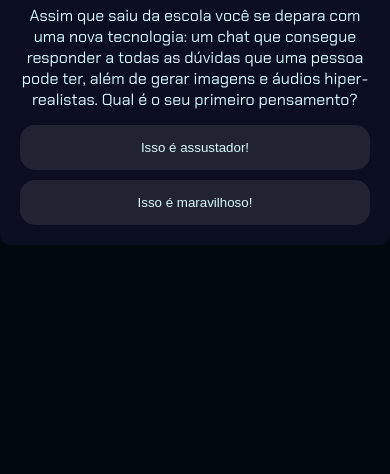
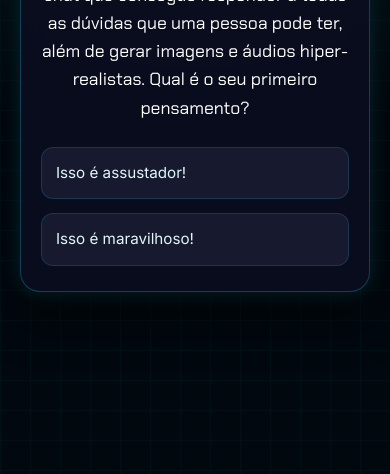
Before and after one commit to MarcioAlvarenga-AlfaDaemon/BrainStorm-II-IA, a plain HTML site: page index.html in a window 390 px wide. Shown: the part 370-844 px from the top of the page. Drawn offline with Linux system fonts and the light colour scheme.

Commit message:
Update style.css

```diff
--- a/style.css
+++ b/style.css
@@ -1,68 +1,194 @@
-@import url('https://fonts.googleapis.com/css2?family=Chakra+Petch:wght@300;400;500;600;700&family=Inter:wght@300;400;500;600;700&display=swap');
+@import url('https://fonts.googleapis.com/css2?family=Chakra+Petch:wght@400;600;700&family=Inter:wght@400;500;600&display=swap');
 
 :root {
     --cor-fundo: #01080E;
-    --cor-principal: #0B0D20;
-    --cor-secundaria: #212333;
+    --cor-principal: rgba(11, 13, 32, 0.85);
+    --cor-secundaria: #171A2E;
     --cor-destaque: #2BDEFD;
-    --cor-texto: #D7F9FF;
+    --cor-destaque-hover: #00B4D8;
+    --cor-texto: #E0F7FA;
+    --cor-borda: rgba(43, 222, 253, 0.25);
+    --sombra-neon: 0 0 20px rgba(43, 222, 253, 0.15);
+}
+
+* {
+    box-sizing: border-box;
+    margin: 0;
+    padding: 0;
 }
 
 body {
     background-color: var(--cor-fundo);
+    /* Grade tecnológica sutil + brilho radial no fundo */
+    background-image:
+        radial-gradient(circle at 50% 0%, rgba(43, 222, 253, 0.15) 0%, transparent 60%),
+        linear-gradient(rgba(43, 222, 253, 0.03) 1px, transparent 1px),
+        linear-gradient(90deg, rgba(43, 222, 253, 0.03) 1px, transparent 1px);
+    background-size: 100% 100%, 30px 30px, 30px 30px;
     color: var(--cor-texto);
     font-family: 'Inter', sans-serif;
     display: flex;
     justify-content: center;
     align-items: center;
     min-height: 100vh;
-    margin: 0;
+    padding: 20px;
 }
 
 .caixa-principal {
-    background-color: var(--cor-principal);
-    width: 90%;
-    max-width: 600px;
+    background: var(--cor-principal);
+    backdrop-filter: blur(12px);
+    -webkit-backdrop-filter: blur(12px);
+    border: 1px solid var(--cor-borda);
+    box-shadow: var(--sombra-neon), 0 20px 50px rgba(0, 0, 0, 0.7);
+    width: 100%;
+    max-width: 680px;
+    padding: 40px 35px;
+    border-radius: 20px;
     text-align: center;
-    padding: 20px;
-    border-radius: 10px;
+    position: relative;
+    overflow: hidden;
+    animation: surgir 0.6s ease-out;
 }
 
-h1, .caixa-perguntas, .caixa-resultado {
-    font-family: 'Chakra Petch', sans-serif;
+/* Barra luminosa no topo do card */
+.caixa-principal::before {
+    content: "";
+    position: absolute;
+    top: 0;
+    left: 0;
+    width: 100%;
+    height: 3px;
+    background: linear-gradient(90deg, transparent, var(--cor-destaque), transparent);
 }
 
 h1 {
+    font-family: 'Chakra Petch', sans-serif;
     color: var(--cor-destaque);
+    font-size: 2rem;
+    font-weight: 700;
+    text-transform: uppercase;
+    letter-spacing: 1.5px;
+    margin-bottom: 25px;
+    text-shadow: 0 0 15px rgba(43, 222, 253, 0.4);
+}
+
+.caixa-perguntas {
+    font-family: 'Chakra Petch', sans-serif;
+    font-size: 1.25rem;
+    line-height: 1.6;
+    color: #FFFFFF;
+    margin-bottom: 25px;
+    font-weight: 500;
+}
+
+.caixa-alternativas {
+    display: flex;
+    flex-direction: column;
+    gap: 14px;
 }
 
 button {
     background-color: var(--cor-secundaria);
     color: var(--cor-texto);
-    border: none;
-    border-radius: 15px;
-    padding: 15px;
+    border: 1px solid rgba(43, 222, 253, 0.15);
+    border-radius: 12px;
+    padding: 16px 20px;
+    font-family: 'Inter', sans-serif;
+    font-size: 1rem;
+    line-height: 1.5;
     cursor: pointer;
-    transition: background-color 0.3s;
+    transition: all 0.25s cubic-bezier(0.25, 0.8, 0.25, 1);
+    text-align: left;
+    position: relative;
 }
 
 button:hover {
-    background-color: var(--cor-destaque);
-    color: var(--cor-principal);
+    background-color: rgba(43, 222, 253, 0.12);
+    border-color: var(--cor-destaque);
+    color: #FFFFFF;
+    transform: translateY(-2px);
+    box-shadow: 0 5px 15px rgba(43, 222, 253, 0.2);
 }
 
+button:active {
+    transform: translateY(0);
+}
+
+/* Área do Resultado */
 .caixa-resultado {
     display: none;
-    margin-top: 15px;
+    margin-top: 10px;
+    animation: surgir 0.5s ease-out;
 }
 
 .caixa-resultado.mostrar {
     display: block;
 }
 
-.caixa-alternativas {
-    display: flex;
-    flex-direction: column;
-    gap: 10px;
-    margin-top: 15px;
+.texto-resultado {
+    font-family: 'Inter', sans-serif;
+    font-size: 1.05rem;
+    line-height: 1.75;
+    background: rgba(1, 8, 14, 0.6);
+    border-left: 3px solid var(--cor-destaque);
+    padding: 20px;
+    border-radius: 8px;
+    text-align: justify;
+    margin-bottom: 25px;
+    color: var(--cor-texto);
 }
+
+/* Botão de Jogar Novamente em destaque */
+.novamente-btn {
+    background: var(--cor-destaque);
+    color: var(--cor-fundo);
+    font-family: 'Chakra Petch', sans-serif;
+    font-weight: 700;
+    font-size: 1.1rem;
+    text-transform: uppercase;
+    letter-spacing: 1px;
+    text-align: center;
+    padding: 14px 32px;
+    border: none;
+    display: inline-block;
+    box-shadow: 0 0 15px rgba(43, 222, 253, 0.4);
+}
+
+.novamente-btn:hover {
+    background: #FFFFFF;
+    color: var(--cor-fundo);
+    box-shadow: 0 0 25px rgba(43, 222, 253, 0.8);
+    transform: scale(1.03);
+}
+
+/* Animação de entrada */
+@keyframes surgir {
+    from {
+        opacity: 0;
+        transform: translateY(15px);
+    }
+    to {
+        opacity: 1;
+        transform: translateY(0);
+    }
+}
+
+/* Responsividade para celulares */
+@media (max-width: 600px) {
+    .caixa-principal {
+        padding: 25px 20px;
+    }
+
+    h1 {
+        font-size: 1.5rem;
+    }
+
+    .caixa-perguntas {
+        font-size: 1.1rem;
+    }
+
+    button {
+        font-size: 0.95rem;
+        padding: 14px;
+    }
+}
```
